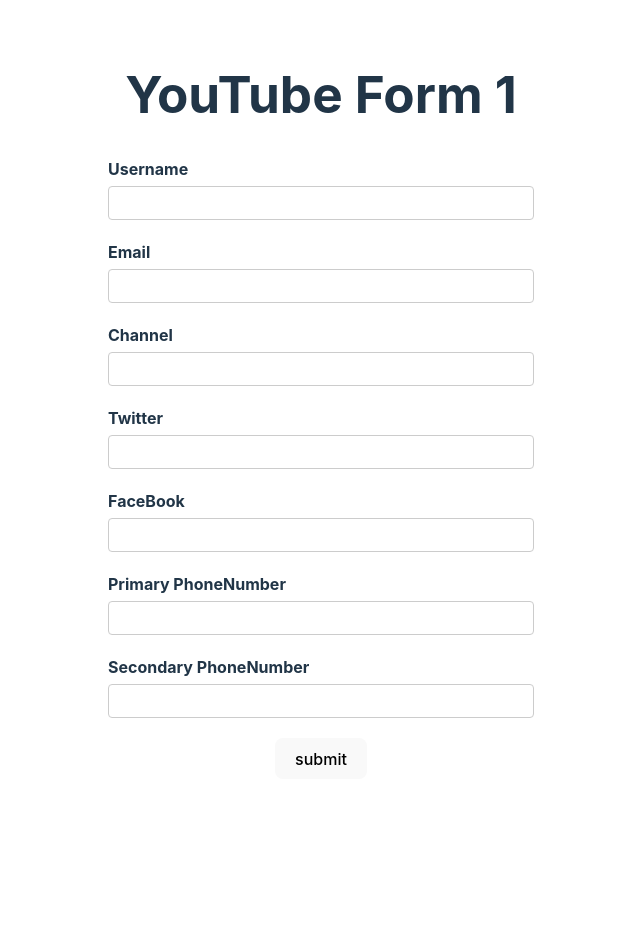
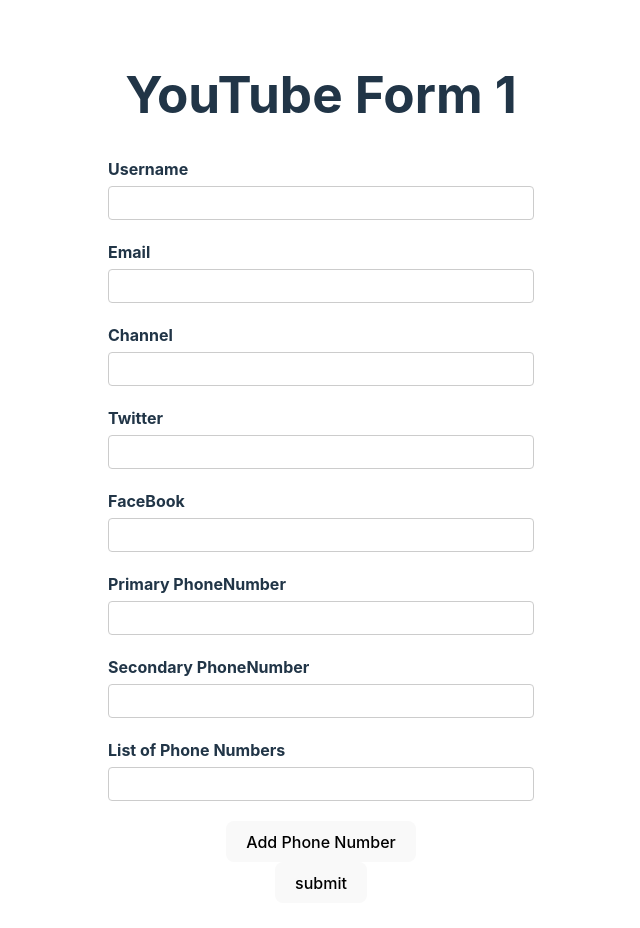
Before and after one commit to Rhythm-08/React-hook-form, a React (Vite) app: page / in a window 1280 px wide. Shown: the top 928 px of the page, without its empty margins (319-959 px from the left). Before the commit the page ends 811 px from the top, so only its background shows below. Built offline with nearby package versions, Linux system fonts and the light colour scheme.

Commit message:
feat: dynamic arrays in forms

```diff
--- a/src/components/YoutubeForm.tsx
+++ b/src/components/YoutubeForm.tsx
@@ -1,4 +1,4 @@
-import { useForm } from "react-hook-form";
+import { useForm, useFieldArray } from "react-hook-form";
 import { DevTool } from "@hookform/devtools";
 
 let renderCount = 0;
@@ -6,11 +6,14 @@
     username: string,
     email: string,
     channel: string,
-    socials : {
+    socials: {
         twitter: string,
-        facebook : string
+        facebook: string
     };
-    phoneNumbers : string[]
+    phoneNumbers: string[],
+    phNumbers: {
+        number: string;
+    }[]
 };
 
 
@@ -22,15 +25,21 @@
             email: '',
             channel: '',
             socials: { // nested Objects
-                twitter:'',
-                facebook:''
+                twitter: '',
+                facebook: ''
             },
-            phoneNumbers : ["",""] // Arrays in Forms
+            phoneNumbers: ["", ""], // Arrays in Forms
+            phNumbers: [{ number: '' }],
         },
 
     });
     const { register, control, handleSubmit, formState } = form;
     const { errors } = formState;
+    const { fields, append, remove } = useFieldArray({
+        name: 'phNumbers',
+        control
+    })
+
     renderCount++;
 
     const onSubmit = (data: FormValues) => {
@@ -65,10 +74,10 @@
                             message: 'Email is Required'
                         },
                         validate: {
-                            notAdmin :(fieldValue) => {
+                            notAdmin: (fieldValue) => {
                                 return fieldValue !== 'admin@example.com' || 'Enter a different email address';
                             },
-                            notBlackListed : (fieldValue) => {
+                            notBlackListed: (fieldValue) => {
                                 return !fieldValue.endsWith('badDomain.com') || 'This domain is not supported';
                             }
                         }
@@ -86,46 +95,66 @@
 
                 <div className="formControl">
                     <label htmlFor="twitter">Twitter</label>
-                    <input type="text" id="twitter" {...register("socials.twitter",{
+                    <input type="text" id="twitter" {...register("socials.twitter", {
                         required: {
-                            value:true,
-                            message:'Enter the Twitter Handle'
+                            value: true,
+                            message: 'Enter the Twitter Handle'
                         }
                     })} />
-                       <p className="error">{errors?.socials?.twitter?.message}</p>
+                    <p className="error">{errors?.socials?.twitter?.message}</p>
                 </div>
 
                 <div className="formControl">
                     <label htmlFor="facebook">FaceBook</label>
-                    <input type="text" id="facebook" {...register("socials.facebook",{
+                    <input type="text" id="facebook" {...register("socials.facebook", {
                         required: {
                             value: true,
-                            message : 'Enter the Facebook handle'
+                            message: 'Enter the Facebook handle'
                         }
                     })} />
-                       <p className="error">{errors?.socials?.facebook?.message}</p>
+                    <p className="error">{errors?.socials?.facebook?.message}</p>
                 </div>
 
                 <div className="formControl">
                     <label htmlFor="primary-phone">Primary PhoneNumber</label>
                     <input type="text" id="primary-phone" {...register("phoneNumbers.0", {
-                        required : {
+                        required: {
                             value: true,
                             message: "Primary Phone Number is required"
                         }
                     })} />
-                       <p className="error">{errors?.phoneNumbers?.[0]?.message}</p>
+                    <p className="error">{errors?.phoneNumbers?.[0]?.message}</p>
                 </div>
 
                 <div className="formControl">
                     <label htmlFor="secondary-phone">Secondary PhoneNumber</label>
                     <input type="text" id="secondary-phones" {...register("phoneNumbers.1", {
-                        required : {
-                            value : true,
+                        required: {
+                            value: true,
                             message: "Secondary Phone Number is Required"
                         }
                     })} />
-                       <p className="error">{errors?.phoneNumbers?.[1]?.message}</p>
+                    <p className="error">{errors?.phoneNumbers?.[1]?.message}</p>
+                </div>
+
+                <div>
+                    <label htmlFor="">List of Phone Numbers</label>
+                    <div>
+                        {
+                            fields.map((field, index) => {
+                                return (<div className="formControl" key={field.id}>
+                                    <input type="text" {...register(`phNumbers.${index}.number` as const)} />
+                                    {
+                                        index > 0 && (
+                                            <button type="button" onClick={() => remove(index)}>Remove</button>
+                                        )
+                                    }
+                                </div>)
+                            })
+                        }
+                        <button type="button" onClick={() => append({ number: '' })}>Add Phone Number</button>
+
+                    </div>
                 </div>
 
                 <button>submit </button>
```
